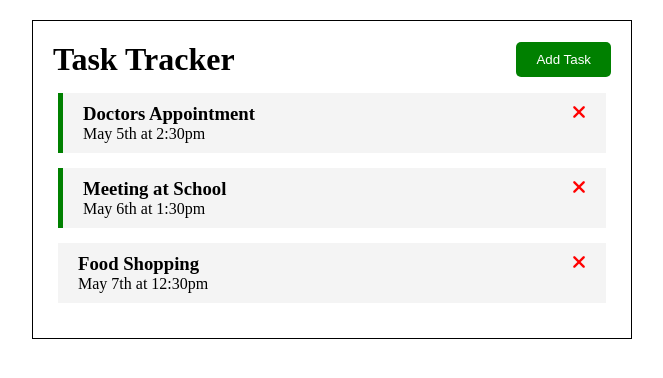
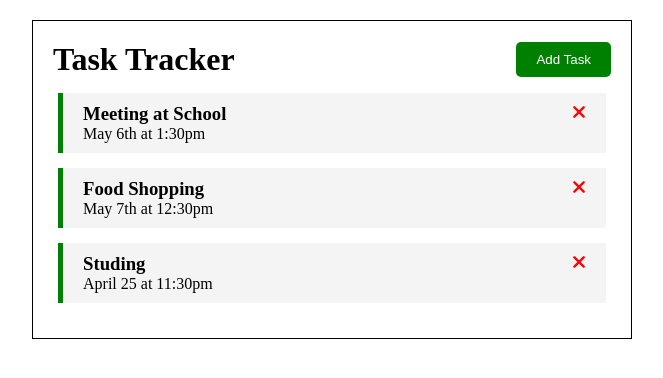
Before and after one commit to pakobarbakadze/task-tracker, a Vue app: page / in a window 1280 px wide. Shown: the top 378 px of the page, without its empty margins (308-971 px from the left). Built offline with nearby package versions, Linux system fonts and the light colour scheme; data requests are answered from the project's data file.

Commit message:
feat: handle tasks from backend

```diff
--- /dev/null
+++ b/db.json
@@ -0,0 +1,22 @@
+{
+  "tasks": [
+    {
+      "id": "2",
+      "text": "Meeting at School",
+      "day": "May 6th at 1:30pm",
+      "reminder": true
+    },
+    {
+      "id": "3",
+      "text": "Food Shopping",
+      "day": "May 7th at 12:30pm",
+      "reminder": true
+    },
+    {
+      "id": 8814,
+      "text": "Studing",
+      "day": "April 25 at 11:30pm",
+      "reminder": true
+    }
+  ]
+}
--- a/package.json
+++ b/package.json
@@ -8,9 +8,12 @@
     "build": "run-p type-check \"build-only {@}\" --",
     "preview": "vite preview",
     "build-only": "vite build",
-    "type-check": "vue-tsc --build --force"
+    "type-check": "vue-tsc --build --force",
+    "backend": "json-server --watch db.json --port 8000"
   },
   "dependencies": {
+    "axios": "^1.6.8",
+    "json-server": "^1.0.0-alpha.23",
     "vue": "^3.4.21"
   },
   "devDependencies": {
--- a/src/components/Tracker.vue
+++ b/src/components/Tracker.vue
@@ -23,6 +23,8 @@ import Tasks from "./Tasks.vue";
 import AddTask from "./AddTask.vue";
 
 import type { task } from "@/types/task";
+import { api } from "@/utils/constants";
+import axios from "axios";
 
 export default defineComponent({
   name: "Tracker",
@@ -37,39 +39,30 @@ export default defineComponent({
       showAddTask: false,
     };
   },
-  created() {
-    this.tasks = [
-      {
-        id: 1,
-        text: "Doctors Appointment",
-        day: "May 5th at 2:30pm",
-        reminder: true,
-      },
-      {
-        id: 2,
-        text: "Meeting at School",
-        day: "May 6th at 1:30pm",
-        reminder: true,
-      },
-      {
-        id: 3,
-        text: "Food Shopping",
-        day: "May 7th at 12:30pm",
-        reminder: false,
-      },
-    ];
+  async created() {
+    this.tasks = await this.getTasks();
   },
   methods: {
-    deleteTask(id: number) {
-      this.tasks = this.tasks.filter((task) => task.id !== id);
+    async deleteTask(id: number) {
+      await axios.delete(`${api}/tasks/${id}`);
+      this.tasks = await this.getTasks();
     },
-    toggleReminder(id: number) {
-      this.tasks = this.tasks.map((task) =>
-        task.id === id ? { ...task, reminder: !task.reminder } : task
-      );
+    async toggleReminder(id: number) {
+      const task = await this.getTask(id);
+      await axios.patch(`${api}/tasks/${id}`, {
+        reminder: !task.reminder,
+      });
+      this.tasks = await this.getTasks();
     },
-    addTask(newTask: task) {
-      this.tasks = [...this.tasks, newTask];
+    async addTask(newTask: task) {
+      await axios.post(`${api}/tasks`, newTask);
+      this.tasks = await this.getTasks();
+    },
+    async getTasks() {
+      return (await axios.get(`${api}/tasks`)).data;
+    },
+    async getTask(id: number) {
+      return (await axios.get(`${api}/tasks/${id}`)).data;
     },
   },
   emits: ["add-task"],
--- /dev/null
+++ b/src/utils/constants.ts
@@ -0,0 +1 @@
+export const api = "http://localhost:8000";
```
Also changed, not shown: 1 other file (tests, documents, lock files or other folders).
